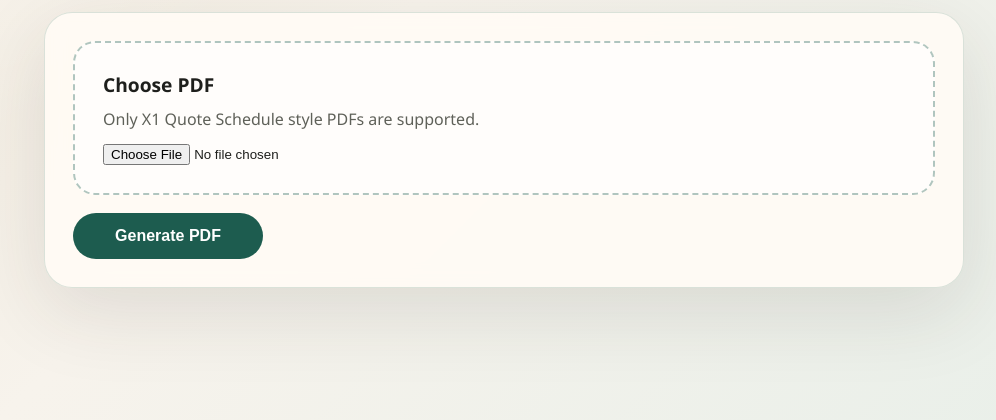
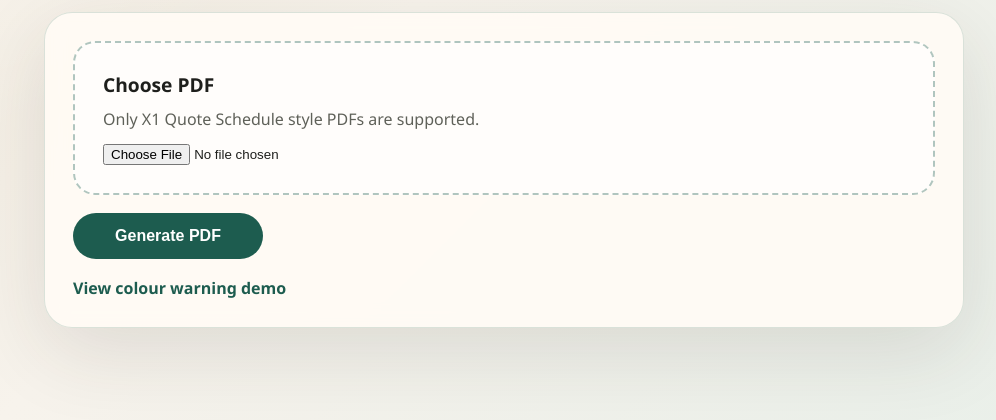
Before and after one commit to leibo314-dotcom/x1-despatch-label-toolkit, a Flask app: page / in a window 1280 px wide. Shown: the part 380-800 px from the top of the page, without its empty margins (136-1132 px from the left). Run offline with Flask 3, Linux system fonts and the light colour scheme.

Commit message:
Add colour warning preview page

```diff
--- a/app.py
+++ b/app.py
@@ -86,6 +86,28 @@ def index():
     return render_template("index.html")
 
 
+@app.get("/colour-warning-demo")
+def colour_warning_demo():
+    return render_template(
+        "result.html",
+        job_id=None,
+        source_name="Colour warning preview",
+        demo_mode=True,
+        colour_check={
+            "status": "warning",
+            "has_mismatch": True,
+            "has_missing": False,
+            "item_count": 13,
+            "colour_count": 2,
+            "groups": [
+                {"colour": "AEONOX Flaxpod", "items": "1-12"},
+                {"colour": "Matt Black", "items": "13"},
+            ],
+            "missing_items": "",
+        },
+    )
+
+
 @app.post("/generate")
 def generate():
     uploaded_file = request.files.get("pdf_file")
--- a/templates/index.html
+++ b/templates/index.html
@@ -35,6 +35,7 @@
           <input id="pdf_file" name="pdf_file" type="file" accept=".pdf,application/pdf" required>
         </label>
         <button class="primary-btn" type="submit">Generate PDF</button>
+        <a class="secondary-link" href="{{ url_for('colour_warning_demo') }}">View colour warning demo</a>
       </form>
     </section>
 
```
Also changed, not shown: templates/result.html (+7 -2 lines).
